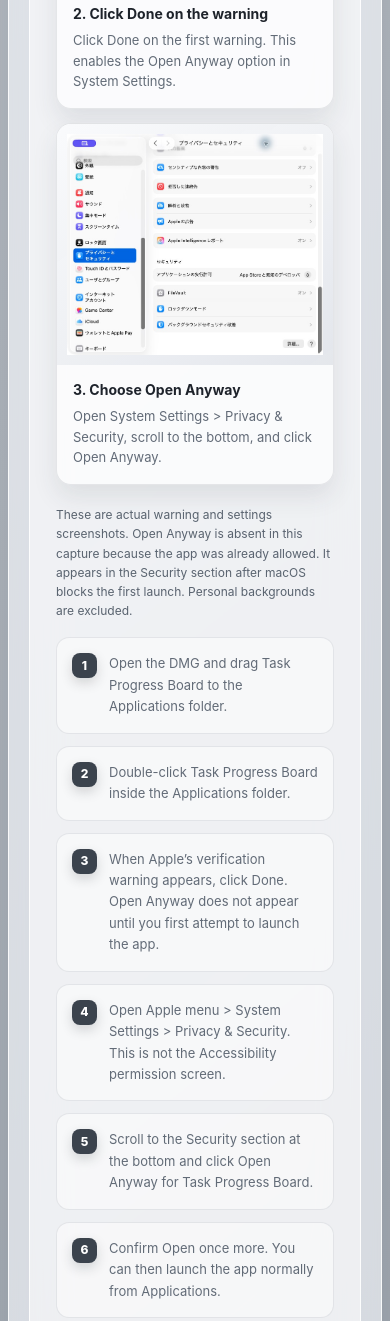
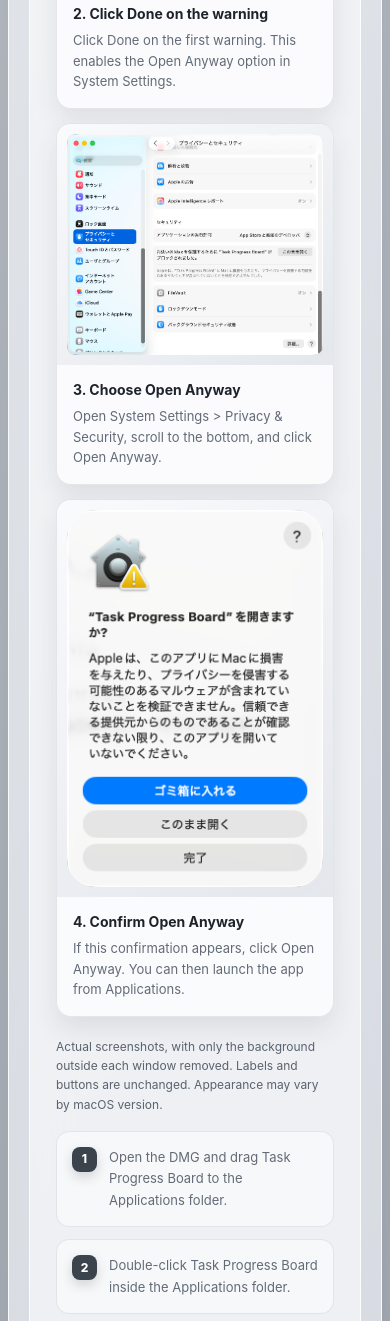
Before and after one commit to matcha-gumii/task-progress-board-mac, an Electron app: page docs/index.html in a window 390 px wide. Shown: the part 3679-5000 px from the top of the page. Drawn offline with Linux system fonts and the light colour scheme.

Commit message:
Use cropped user screenshots for macOS launch instructions

```diff
--- a/docs/index.html
+++ b/docs/index.html
@@ -79,10 +79,10 @@
     .install-visual-icon { flex-direction:column; min-height:328px; gap:12px; }
     .install-visual-icon img { width:144px; height:144px; }
     .install-visual-icon span { font-size:14px; font-weight:600; }
-    .install-visual:last-child { grid-column:1 / -1; }
-    .install-visual:last-child .install-visual-image { padding:24px; }
+    .install-visual-settings { grid-column:1 / -1; }
+    .install-visual-settings .install-visual-image { padding:24px; }
     .install-visual-image a { display:block; max-width:723px; width:100%; }
-    .install-visual:last-child .install-visual-image img { width:100%; max-width:723px; height:auto; }
+    .install-visual-settings .install-visual-image img { width:100%; max-width:723px; height:auto; }
     .install-visual figcaption { min-height:84px; padding:14px 16px 16px; color:var(--muted); font-size:13px; line-height:1.6; }
     .install-visual figcaption strong { display:block; margin-bottom:4px; color:var(--ink); font-size:14px; }
     .privacy-note { margin:0 0 17px; color:#59636f; font-size:12px; line-height:1.6; }
@@ -101,7 +101,7 @@
       .preview { min-height:360px; }
       .features { grid-template-columns:1fr; }
       .install-visuals { grid-template-columns:repeat(2,minmax(0,1fr)); }
-      .install-visual:last-child { grid-column:1 / -1; }
+      .install-visual-settings { grid-column:1 / -1; }
       .section { padding:54px 28px; }
       .section-head { align-items:start; flex-direction:column; }
     }
@@ -118,9 +118,9 @@
       .section { padding:46px 20px; }
       .guide { grid-template-columns:1fr; }
       .install-visuals { grid-template-columns:1fr; }
-      .install-visual:last-child { grid-column:auto; }
+      .install-visual-settings { grid-column:auto; }
       .install-visual-image { padding:16px; }
-      .install-visual:last-child .install-visual-image { padding:10px; }
+      .install-visual-settings .install-visual-image { padding:10px; }
       .install-steps ol { grid-template-columns:1fr; }
       .license { align-items:flex-start; flex-direction:column; }
       footer { padding:22px 20px; flex-direction:column; }
@@ -199,19 +199,23 @@
               <div class="install-visual-image"><img src="assets/install/mac-first-launch-warning.png" width="512" height="630" loading="lazy" alt="macOSの初回起動警告と完了ボタン"></div>
               <figcaption><strong data-ja="2. 警告では「完了」" data-en="2. Click Done on the warning">2. 警告では「完了」</strong><span data-ja="最初の警告では「完了」を押します。この操作後に「このまま開く」が表示されます。" data-en="Click Done on the first warning. This enables the Open Anyway option in System Settings.">最初の警告では「完了」を押します。この操作後に「このまま開く」が表示されます。</span></figcaption>
             </figure>
-            <figure class="install-visual">
-              <div class="install-visual-image"><a href="assets/install/mac-security-original.png" target="_blank" rel="noopener" aria-label="画像を拡大 / Enlarge image"><img src="assets/install/mac-security-original.png" width="723" height="625" loading="lazy" alt="プライバシーとセキュリティの実画面。下端の詳細ボタンまで表示"></a></div>
+            <figure class="install-visual install-visual-settings">
+              <div class="install-visual-image"><a href="assets/install/mac-security-clean.png" target="_blank" rel="noopener" aria-label="画像を拡大 / Enlarge image"><img src="assets/install/mac-security-clean.png" width="723" height="625" loading="lazy" alt="プライバシーとセキュリティの実画面。下端の詳細ボタンまで表示"></a></div>
               <figcaption><strong data-ja="3. 「このまま開く」を選択" data-en="3. Choose Open Anyway">3. 「このまま開く」を選択</strong><span data-ja="システム設定 ＞ プライバシーとセキュリティを一番下までスクロールし、「このまま開く」を押します。" data-en="Open System Settings > Privacy & Security, scroll to the bottom, and click Open Anyway.">システム設定 ＞ プライバシーとセキュリティを一番下までスクロールし、「このまま開く」を押します。</span></figcaption>
             </figure>
+            <figure class="install-visual install-visual-settings">
+              <div class="install-visual-image"><img style="width:auto;max-width:100%;height:auto" src="assets/install/mac-confirm-clean.png" width="260" height="383" loading="lazy" alt="起動の確認画面。このまま開くボタン"></div>
+              <figcaption><strong data-ja="4. 確認画面でも「このまま開く」" data-en="4. Confirm Open Anyway">4. 確認画面でも「このまま開く」</strong><span data-ja="この確認画面が出たら「このまま開く」を押します。以後はApplicationsのアイコンから起動できます。" data-en="If this confirmation appears, click Open Anyway. You can then launch the app from Applications.">この確認画面が出たら「このまま開く」を押します。以後はApplicationsのアイコンから起動できます。</span></figcaption>
+            </figure>
           </div>
-          <p class="privacy-note" data-ja="警告・設定画面は実際のスクリーンショットです。設定画面の撮影時は起動許可済みのため「このまま開く」は非表示です。初回起動がブロックされると「セキュリティ」欄に表示されます。個人情報を含む背景は掲載していません。" data-en="These are actual warning and settings screenshots. Open Anyway is absent in this capture because the app was already allowed. It appears in the Security section after macOS blocks the first launch. Personal backgrounds are excluded.">警告・設定画面は実際のスクリーンショットです。設定画面の撮影時は起動許可済みのため「このまま開く」は非表示です。初回起動がブロックされると「セキュリティ」欄に表示されます。個人情報を含む背景は掲載していません。</p>
+          <p class="privacy-note" data-ja="実際のスクリーンショットを使用しています。ウインドウ外の背景のみを除き、画面内の文字やボタンは加工していません。macOSのバージョンによって表示が異なる場合があります。" data-en="Actual screenshots, with only the background outside each window removed. Labels and buttons are unchanged. Appearance may vary by macOS version.">実際のスクリーンショットを使用しています。ウインドウ外の背景のみを除き、画面内の文字やボタンは加工していません。macOSのバージョンによって表示が異なる場合があります。</p>
           <ol>
             <li><span data-ja="DMGを開き、Task Progress BoardをApplicationsフォルダへドラッグします。" data-en="Open the DMG and drag Task Progress Board to the Applications folder.">DMGを開き、Task Progress BoardをApplicationsフォルダへドラッグします。</span></li>
             <li><span data-ja="Applicationsフォルダに移したTask Progress Boardをダブルクリックします。" data-en="Double-click Task Progress Board inside the Applications folder.">Applicationsフォルダに移したTask Progress Boardをダブルクリックします。</span></li>
             <li><span data-ja="Appleの確認警告が表示されたら「完了」を押します。この操作を行うまで「このまま開く」は表示されません。" data-en="When Apple’s verification warning appears, click Done. Open Anyway does not appear until you first attempt to launch the app.">Appleの確認警告が表示されたら「完了」を押します。この操作を行うまで「このまま開く」は表示されません。</span></li>
             <li><span data-ja="アップルメニューから「システム設定」＞「プライバシーとセキュリティ」を開きます。アクセシビリティの設定ではありません。" data-en="Open Apple menu > System Settings > Privacy & Security. This is not the Accessibility permission screen.">アップルメニューから「システム設定」＞「プライバシーとセキュリティ」を開きます。アクセシビリティの設定ではありません。</span></li>
             <li><span data-ja="画面を一番下の「セキュリティ」までスクロールし、Task Progress Boardの「このまま開く」を押します。" data-en="Scroll to the Security section at the bottom and click Open Anyway for Task Progress Board.">画面を一番下の「セキュリティ」までスクロールし、Task Progress Boardの「このまま開く」を押します。</span></li>
-            <li><span data-ja="確認画面でもう一度「開く」を選びます。以後はApplicationsのアイコンから通常どおり起動できます。" data-en="Confirm Open once more. You can then launch the app normally from Applications.">確認画面でもう一度「開く」を選びます。以後はApplicationsのアイコンから通常どおり起動できます。</span></li>
+            <li><span data-ja="確認画面でもう一度「このまま開く」（または「開く」）を選びます。以後はApplicationsのアイコンから通常どおり起動できます。" data-en="Confirm Open Anyway (or Open) once more. You can then launch the app normally from Applications.">確認画面でもう一度「このまま開く」（または「開く」）を選びます。以後はApplicationsのアイコンから通常どおり起動できます。</span></li>
           </ol>
         </div>
         <div class="notice" data-ja="v1.0.2ではElectronの署名処理と実行権限の不整合を修正済みです。Apple Developer IDでの署名・公証はまだ行っていないため、上記の初回起動手順が必要です。" data-en="Version 1.0.2 fixes the Electron signing and runtime-entitlement mismatch. Because it is not yet signed and notarized with an Apple Developer ID, the first-launch steps above are required.">v1.0.2ではElectronの署名処理と実行権限の不整合を修正済みです。Apple Developer IDでの署名・公証はまだ行っていないため、上記の初回起動手順が必要です。</div>
```
Also changed, not shown: docs/assets/install/mac-confirm-clean.png (added), docs/assets/install/mac-security-clean.png (added).
